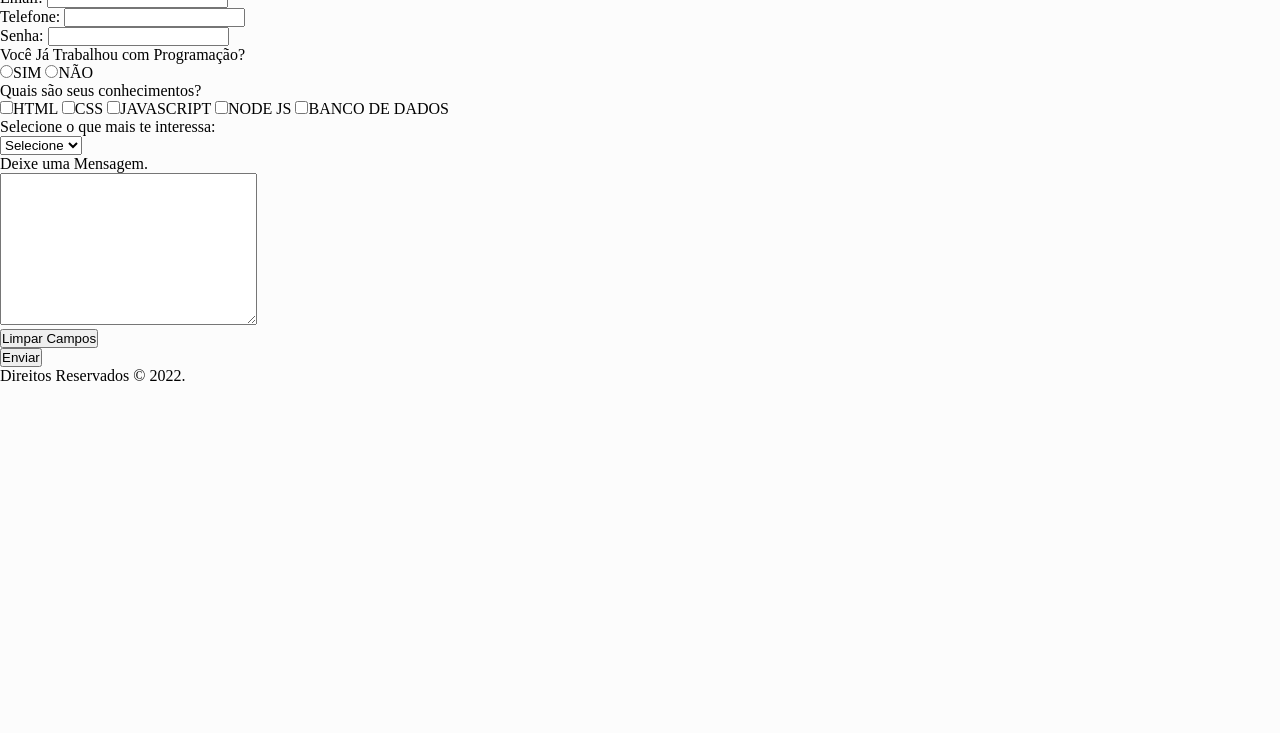
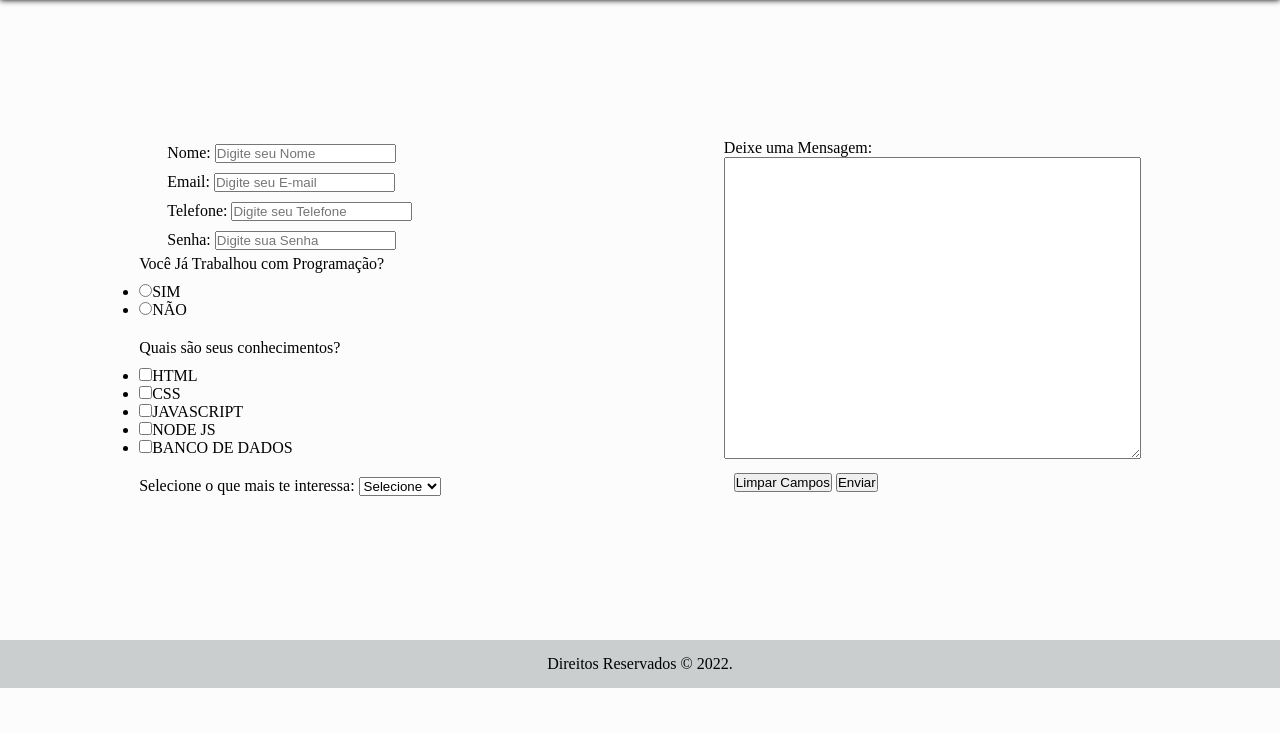
Before and after one commit to JessicaPersou/DigitalHouse-Fullstack, a plain HTML site: page Modulo IV/HTLM-CSS/formulario/index.html in a window 1280 px wide. Shown: the part 67-800 px from the top of the page. Drawn offline with Linux system fonts and the light colour scheme.

Commit message:
Criando CSS do Formulário

```diff
--- a/Modulo IV/HTLM-CSS/formulario/index.html
+++ b/Modulo IV/HTLM-CSS/formulario/index.html
@@ -16,48 +16,46 @@
         </div>
     </header>
 
-    <form action="/registro" method="post">
+    <form class="form" action="/registro" method="post">
         <div class="dados-pessoais">
             <p>
                 <label for="nome">Nome:</label>
-                <input type="text" name="nome" id="nome">
+                <input type="text" name="nome" id="nome" placeholder="Digite seu Nome">
             </p>
 
             <p>
                 <label for="email">Email:</label>
-                <input type="email" name="email" id="email" required>
+                <input type="email" name="email" id="email" placeholder="Digite seu E-mail" required>
             </p>
             <p>
                 <label for="telefone">Telefone:</label>
-                <input type="tel" name="" id="telefone">
+                <input type="tel" name="" id="telefone" placeholder="Digite seu Telefone">
             </p>
             <p>
                 <label for="senha">Senha:</label required>
-                <input type="password" name="senha" id="senha">
+                <input type="password" name="senha" id="senha" placeholder="Digite sua Senha">
             </p>
         </div>
         <div class="questions">
             <p>
                 <label>Você Já Trabalhou com Programação?</label>
-            </p>
-            <p>
-                <input type="radio" id="sim" name="programacao" value="sim"><label for="sim">SIM</label>
-                <input type="radio" id="nao" name="programacao" value="nao"><label for="nao">NÃO</label>
+                <ul>
+                    <li><input type="radio" id="sim" name="programacao" value="sim"><label for="sim">SIM</label></li>
+                    <li><input type="radio" id="nao" name="programacao" value="nao"><label for="nao">NÃO</label></li>
+                </ul>
             </p>
             <p>
                 <label>Quais são seus conhecimentos?</label>
-            </p>
-            <p>
-                <input type="checkbox" name="conhecimento" value="html"><label for="conhecimento">HTML</label>
-                <input type="checkbox" name="conhecimento" value="html"><label for="conhecimento">CSS</label>
-                <input type="checkbox" name="conhecimento" value="html"><label for="conhecimento">JAVASCRIPT</label>
-                <input type="checkbox" name="conhecimento" value="html"><label for="conhecimento">NODE JS</label>
-                <input type="checkbox" name="conhecimento" value="html"><label for="conhecimento">BANCO DE DADOS</label>
+                <ul>
+                    <li><input type="checkbox" name="conhecimento" value="html"><label for="conhecimento">HTML</label></li>
+                    <li><input type="checkbox" name="conhecimento" value="html"><label for="conhecimento">CSS</label></li>
+                    <li><input type="checkbox" name="conhecimento" value="html"><label for="conhecimento">JAVASCRIPT</label></li>
+                    <li><input type="checkbox" name="conhecimento" value="html"><label for="conhecimento">NODE JS</label></li>
+                    <li><input type="checkbox" name="conhecimento" value="html"><label for="conhecimento">BANCO DE DADOS</label></li>
+                </ul>
             </p>
             <p>
                 <label>Selecione o que mais te interessa: </label>
-            </p>
-            <p>
                 <select name="habilidade" id="habilidade">
                     <option selected disabled>Selecione</option>
                     <option value="front">Front-End</option>
@@ -67,17 +65,15 @@
         </div>
         <div class="msg">
             <p>
-                <label>Deixe uma Mensagem.</label>
+                <label>Deixe uma Mensagem:</label>
             </p>
             <p>
-                <textarea name="msg" id="" cols="30" rows="10"></textarea>
+                <textarea name="msg" id="" cols="50" rows="20"></textarea>
             </p>
-            <p>
+            <div class="button">
                 <button type="reset">Limpar Campos</button>
-            </p>
-            <p>
                 <button>Enviar</button>
-            </p>
+            </div>
         </div>
     </form>
     <footer class="footer">
--- a/Modulo IV/HTLM-CSS/formulario/style.css
+++ b/Modulo IV/HTLM-CSS/formulario/style.css
@@ -1,7 +1,7 @@
 *{
     margin: 0;
     padding: 0;
-    box-sizing: border-box;
+    box-sizing:content-box;
 }
 
 :root{
@@ -20,4 +20,43 @@
     flex-direction: row;
     background-color: var(--background-1);
     box-shadow: 0px 0px 6px 0px #000;
+    padding: 15px;
 }
+
+.form{
+    height: 80vh;
+    max-height: 100%;
+    display: flex;
+    flex-direction: column;
+    flex-wrap: wrap;
+    justify-content: center;
+    align-items: center;
+    gap: 5px;
+
+}
+
+.dados-pessoais{
+    display: flex;
+    flex-direction: column;
+    gap: 10px;
+}
+
+.questions{
+    display: flex;
+    flex-direction: column;
+    gap: 10px;
+}
+
+.button{
+    padding: 10px;
+}
+
+.footer{
+    background-color: var(--background-1);
+    display: flex;
+    flex-direction: row;
+    flex-wrap: wrap;
+    justify-content: center;
+    align-items: center;
+    padding: 15px;
+}
```
